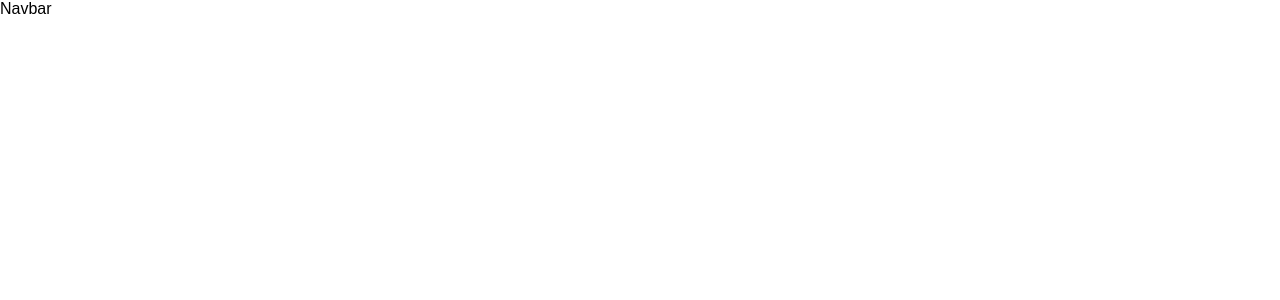
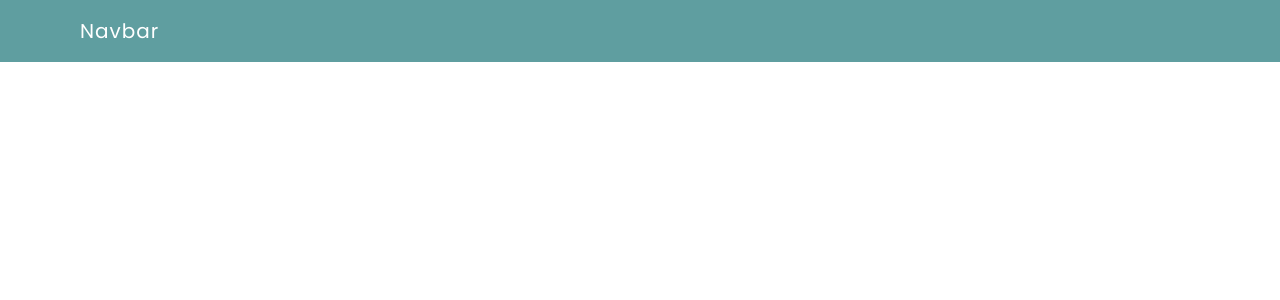
Before and after one commit to lustyun/Image-Gallery, a React (Create React App) app in the folder frontend/: page / in a window 1280 px wide. Shown: the top 300 px of the page. Built offline with nearby package versions, Linux system fonts and the light colour scheme; the HTML template or start-up script is replaced by a standard one.

Commit message:
styled navbar

```diff
--- a/frontend/src/index.css
+++ b/frontend/src/index.css
@@ -1,12 +1,20 @@
+@import url("https://fonts.googleapis.com/css2?family=Poppins:wght@400&display=swap");
+
 body {
-  margin: 0;
-  font-family: "poppins",
-    sans-serif;
-  -webkit-font-smoothing: antialiased;
-  -moz-osx-font-smoothing: grayscale;
+    margin: 0;
+    padding: 0;
+    font-family: "poppins", sans-serif;
+    -webkit-font-smoothing: antialiased;
+    -moz-osx-font-smoothing: grayscale;
 }
 
-code {
-  font-family: source-code-pro, Menlo, Monaco, Consolas, 'Courier New',
-    monospace;
+nav {
+    background-color: cadetblue;
+    color: white;
+    padding: 1rem 5rem;
 }
+
+.navLogo {
+    letter-spacing: 1px;
+    font-size: 20px;
+}
```
